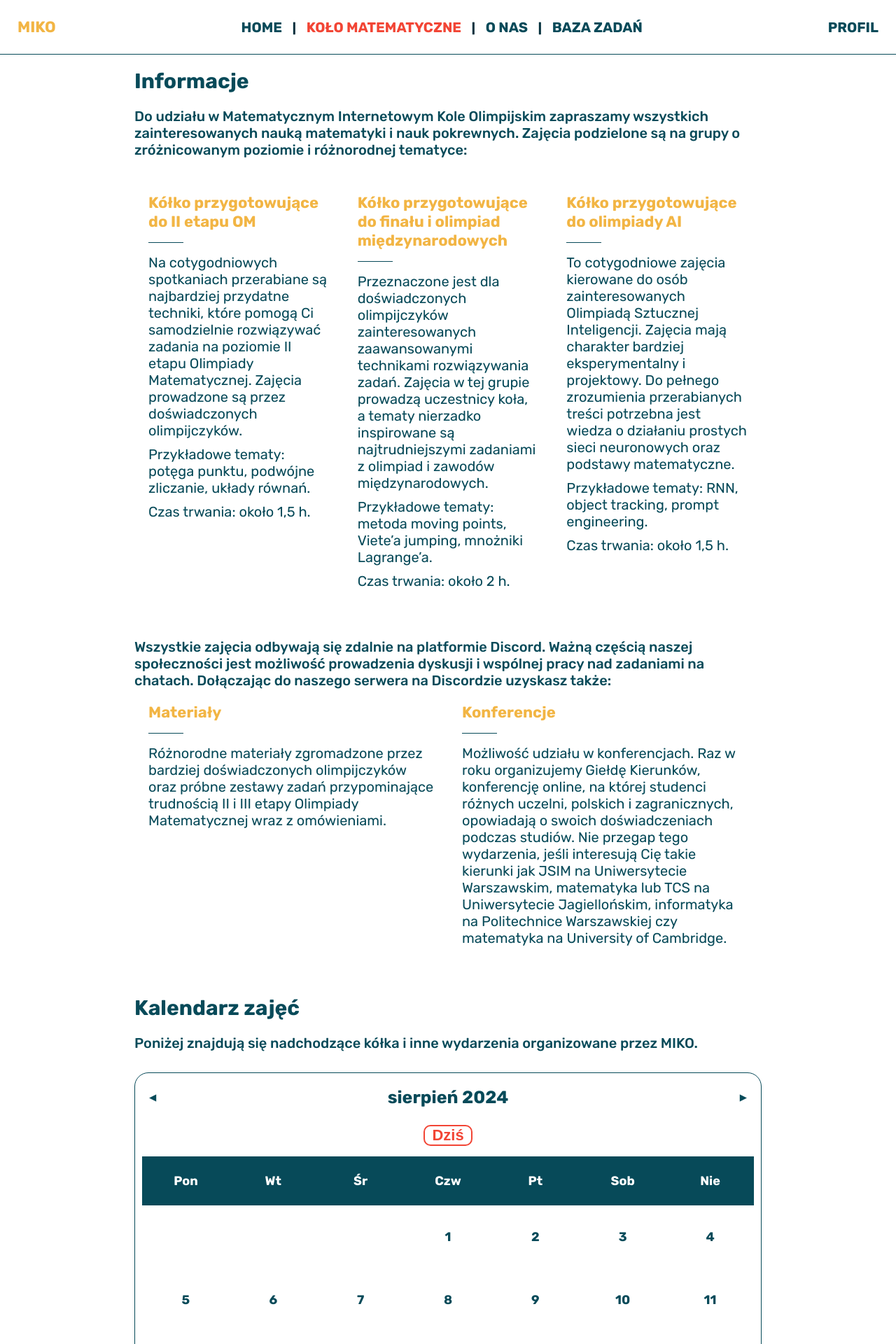
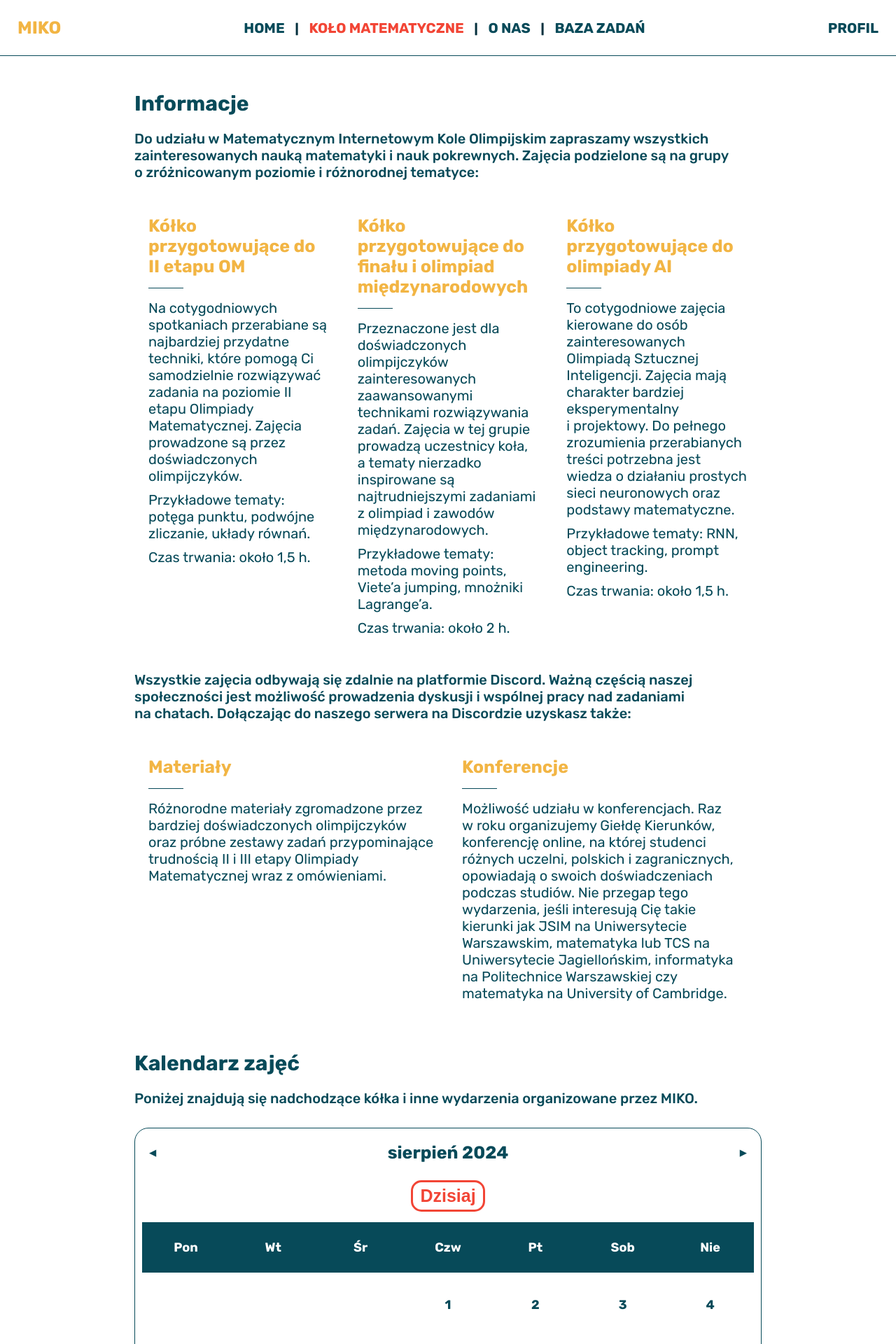
Before and after one commit to tymowskyy/MIKOsite, a Django app: page /kolo/ in a window 1280 px wide. Shown: the top 1920 px of the page at 70% size. Run offline with Django 5.2, Linux system fonts and the light colour scheme; data that the repository does not hold is empty.

Commit message:
Minor bug fixes
- Adding unbreakable spaces.
- Fixed "eventu" typo
- Unification of spacing on info page.
- Unification between info and about page.
- Repair of sizes of cells in calendar on info page.

```diff
--- a/mikosite/kolomat/templates/informacje.html
+++ b/mikosite/kolomat/templates/informacje.html
@@ -22,10 +22,10 @@
       <div class="introduction">
         <h1 class="mobile-left-padding">Informacje</h1>
         <h3 style="font-weight: 450" class="mobile-left-padding">
-            Do udziału w Matematycznym Internetowym Kole Olimpijskim zapraszamy wszystkich zainteresowanych nauką
-            matematyki i nauk pokrewnych. Zajęcia podzielone są na grupy o zróżnicowanym poziomie i różnorodnej tematyce:
+            Do udziału w&nbsp;Matematycznym Internetowym Kole Olimpijskim zapraszamy wszystkich zainteresowanych nauką
+            matematyki i&nbsp;nauk pokrewnych. Zajęcia podzielone są na&nbsp;grupy o&nbsp;zróżnicowanym poziomie i&nbsp;różnorodnej tematyce:
         </h3>
-        <div class="levels" style="margin-top: 30px;">
+        <div class="levels">
             <div class="column">
                 <h2><strong>Kółko przygotowujące do II etapu OM</strong></h2>
                 <hr>
@@ -33,52 +33,52 @@
                     najbardziej przydatne techniki, które pomogą Ci samodzielnie rozwiązywać zadania na poziomie II etapu
                     Olimpiady Matematycznej. Zajęcia prowadzone są przez doświadczonych olimpijczyków.</h3>
                 <h3>Przykładowe tematy: potęga punktu, podwójne zliczanie, układy równań.</h3>
-                <h3>Czas trwania: około 1,5 h.</h3>
+                <h3>Czas trwania: około 1,5&nbsp;h.</h3>
             </div>
             <div class="column">
-                <h2><strong>Kółko przygotowujące do finału i olimpiad międzynarodowych</strong></h2>
+                <h2><strong>Kółko przygotowujące do finału i&nbsp;olimpiad międzynarodowych</strong></h2>
                 <hr>
                 <h3>Przeznaczone jest dla doświadczonych olimpijczyków zainteresowanych zaawansowanymi technikami rozwiązywania
-                    zadań. Zajęcia w tej grupie prowadzą uczestnicy koła, a tematy nierzadko inspirowane są najtrudniejszymi
-                    zadaniami z olimpiad i zawodów międzynarodowych. </h3>
+                    zadań. Zajęcia w&nbsp;tej grupie prowadzą uczestnicy koła, a&nbsp;tematy nierzadko inspirowane są najtrudniejszymi
+                    zadaniami z&nbsp;olimpiad i&nbsp;zawodów międzynarodowych.</h3>
                     <h3>Przykładowe tematy: metoda moving points, Viete’a jumping, mnożniki Lagrange’a.</h3>
-                    <h3>Czas trwania: około 2 h.</h3>
+                    <h3>Czas trwania: około 2&nbsp;h.</h3>
             </div>
             <div class="column">
                 <h2><strong>Kółko przygotowujące do olimpiady AI</strong></h2>
                 <hr>
-                <h3> To cotygodniowe zajęcia kierowane do osób
-                zainteresowanych Olimpiadą Sztucznej Inteligencji. Zajęcia mają charakter bardziej eksperymentalny i projektowy.
-                Do pełnego zrozumienia przerabianych treści potrzebna jest wiedza o działaniu prostych sieci neuronowych
+                <h3> To cotygodniowe zajęcia kierowane do&nbsp;osób
+                zainteresowanych Olimpiadą Sztucznej Inteligencji. Zajęcia mają charakter bardziej eksperymentalny i&nbsp;projektowy.
+                Do&nbsp;pełnego zrozumienia przerabianych treści potrzebna jest wiedza o&nbsp;działaniu prostych sieci neuronowych
                 oraz podstawy matematyczne.</h3>
                 <h3>Przykładowe tematy: RNN, object tracking, prompt engineering.</h3>
-                <h3> Czas trwania: około 1,5 h.</h3>
+                <h3> Czas trwania: około 1,5&nbsp;h.</h3>
             </div>
         </div>
-        <h3 style="font-weight: 450; margin-top: 50px;" class="mobile-left-padding">Wszystkie zajęcia odbywają się zdalnie na platformie Discord. Ważną częścią naszej społeczności jest możliwość prowadzenia dyskusji i wspólnej pracy nad zadaniami na chatach. Dołączając do naszego serwera na Discordzie uzyskasz także:</h3>
+        <h3 style="font-weight: 450; margin-top: 30px;" class="mobile-left-padding">Wszystkie zajęcia odbywają się zdalnie na platformie Discord. Ważną częścią naszej społeczności jest możliwość prowadzenia dyskusji i&nbsp;wspólnej pracy nad zadaniami na&nbsp;chatach. Dołączając do naszego serwera na Discordzie uzyskasz także:</h3>
         <div class="levels">
             <div class="column">
                 <h2><strong>Materiały</strong></h2>
                 <hr>
                 <h3>
                 Różnorodne materiały zgromadzone przez bardziej doświadczonych olimpijczyków oraz próbne zestawy zadań
-                    przypominające trudnością II i III etapy Olimpiady Matematycznej wraz z omówieniami.</h3>
+                    przypominające trudnością II&nbsp;i&nbsp;III etapy Olimpiady Matematycznej wraz z&nbsp;omówieniami.</h3>
                 </h3>
             </div>
             <div class="column">
                 <h2><strong>Konferencje</strong></h2>
                 <hr>
-                <h3>Możliwość udziału w konferencjach. Raz w roku organizujemy Giełdę Kierunków, konferencję online,
-                    na której studenci różnych uczelni, polskich i zagranicznych, opowiadają o swoich doświadczeniach
+                <h3>Możliwość udziału w&nbsp;konferencjach. Raz w&nbsp;roku organizujemy Giełdę Kierunków, konferencję online,
+                    na której studenci różnych uczelni, polskich i&nbsp;zagranicznych, opowiadają o&nbsp;swoich doświadczeniach
                     podczas studiów. Nie przegap tego wydarzenia, jeśli interesują Cię takie kierunki jak JSIM na Uniwersytecie
                     Warszawskim, matematyka lub TCS na Uniwersytecie Jagiellońskim, informatyka na Politechnice Warszawskiej
-                    czy matematyka na University of Cambridge.</h3>
+                    czy matematyka na University of&nbsp;Cambridge.</h3>
             </div>
         </div>
 
 
         <h1 style="margin-top: 50px;" class="mobile-left-padding">Kalendarz zajęć</h1>
-        <h3 style="font-weight: 450; margin-bottom: 30px;" class="mobile-left-padding">Poniżej znajdują się nadchodzące kółka i inne wydarzenia organizowane przez MIKO.</h3>
+        <h3 style="font-weight: 450; margin-bottom: 30px;" class="mobile-left-padding">Poniżej znajdują się nadchodzące kółka i&nbsp;inne wydarzenia organizowane przez MIKO.</h3>
     </div>
 </div>
 
@@ -89,7 +89,7 @@
         <h2 id="currentMonth"></h2>
         <button id="nextMonth">▶</button>
     </div>
-       <button id="showCurrentMonth" style="width: auto; margin: auto; margin-bottom: 5px; margin-top: 5px; border: 2px solid #F24535;border-radius: 10px; background-color: transparent; color: #F24535; cursor: pointer"><h2 style="color: var(--r1); padding-left: 10px; padding-right: 10px">Dziś</h2> </button>
+       <button id="showCurrentMonth" style="width: auto; margin: auto; margin-bottom: 5px; margin-top: 5px; border: 3px solid #F24535;border-radius: 15px; background-color: transparent; color: #F24535; cursor: pointer"><h2 style="color: var(--r1); padding: 5px 10px;">Dzisiaj</h2> </button>
     <div class="days" id="calendarDays"></div>
 </div>
 
--- a/mikosite/static/informacje.css
+++ b/mikosite/static/informacje.css
@@ -60,7 +60,7 @@ body, html {
 }
 .days div {
     display: flex;
-    height: 70px;
+    padding: 25px 0px;
     justify-content: center;
     align-items: center;
     font-size: 18px;
@@ -196,7 +196,7 @@ body, html {
     justify-content: center;
     text-align: left;
     margin: auto;
-        margin-top: 20px;
+        margin-top: 50px;
     width: 70%;
 
     /*border: 1px var(--b1) solid;*/
@@ -270,6 +270,23 @@ body, html {
 }
 
 @media screen and (max-width: 900px) {
+.days div
+{
+  padding: 12px 5px;
+}
+
+  .day-nuberw:hover {
+    border-radius: 15px;
+}
+
+.days .current-day {
+    border-radius: 15px;
+}
+.days .current-day:hover{
+    border-radius: 15px;
+}
+
+
   .navbar {
     flex-direction: column;
     align-items: flex-start;
@@ -334,14 +351,6 @@ body, html {
   }
 }
 
-
-
-
-
-
-
-
-
 h1
 {
     font-size: 30px;
@@ -351,7 +360,7 @@ h1
 
 h2
 {
-    font-size: 22px;
+    font-size: 25px;
     color: var(--y1);
 }
 
@@ -375,6 +384,7 @@ hr
   display: flex;
   flex-direction: row;
   justify-content: space-between;
+  margin-top: 30px;
 }
 
 .levels li{
@@ -392,7 +402,7 @@ hr
   }
 }
 
-@media (max-width: 768px) {
+@media (max-width: 1000px) {
   .levels {
       flex-direction: column; /* Stack columns vertically on small screens */
       padding: 0; /* Remove padding to make it fit better on small screens */
```
Also changed, not shown: mikosite/mainSite/templates/about.html (+22 -22 lines).
